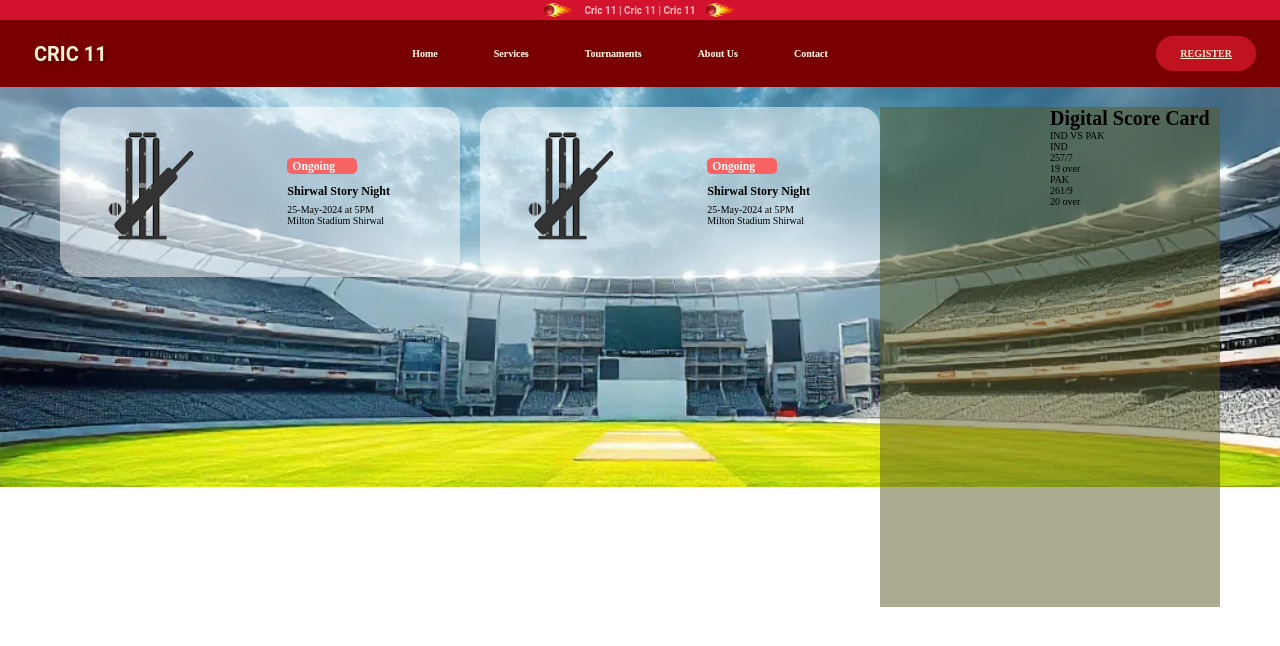
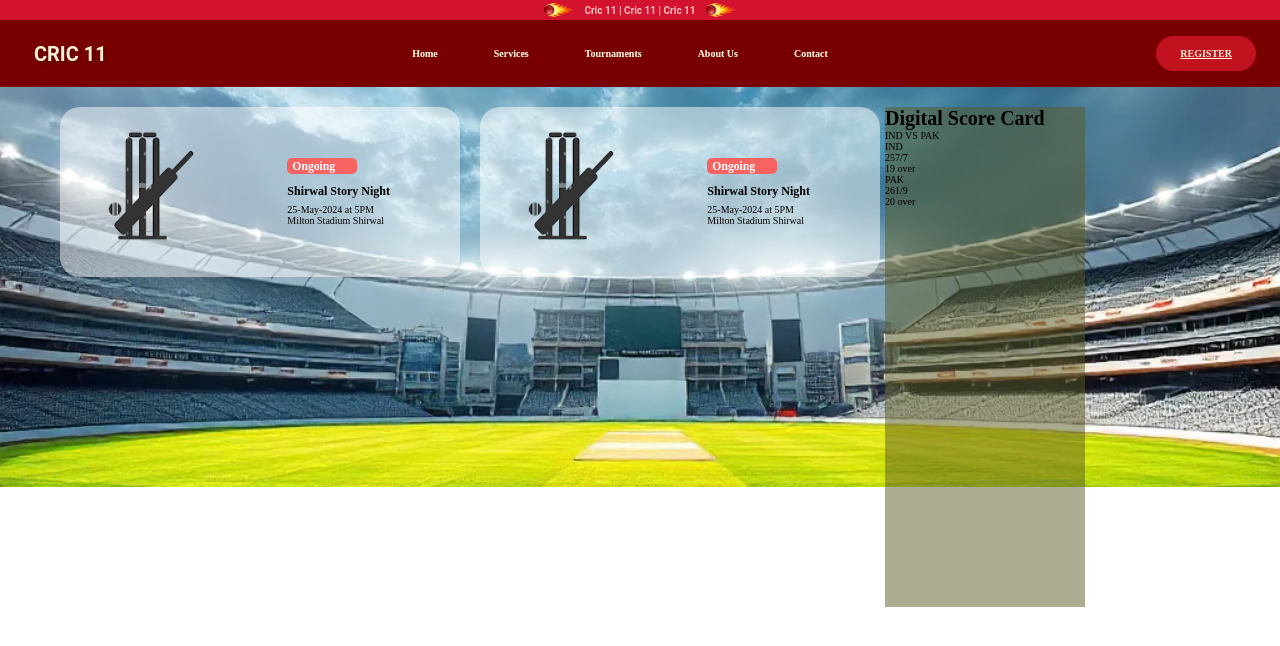
Before and after one commit to dhavalbathe/Cric11, a React (Vite) app in the folder CricHero/: page / in a window 1280 px wide. Shown: the top 646 px of the page. Built offline with nearby package versions, Linux system fonts and the light colour scheme; the HTML template or start-up script is replaced by a standard one.

Commit message:
right-section

```diff
--- a/CricHero/src/App.css
+++ b/CricHero/src/App.css
@@ -13,6 +13,7 @@
   background-repeat: no-repeat;
   padding: 2rem 6rem;
   display: flex;
+  gap: 5px;
 
 
 }
@@ -26,5 +27,4 @@
   width: 200px;
   height: 500px;
   background-color: rgba(90, 91, 37, 50%);
-  align-items: center;
 }
--- a/CricHero/src/App.jsx
+++ b/CricHero/src/App.jsx
@@ -23,11 +23,7 @@ function App() {
 
               </div>
           <div className="right-section">
-              <div className="text">
-                  </div>
-              <div className="matches"></div>
-              </div>
-              <div className="right-section">
+
               <h1>Digital Score Card</h1>
               <div className="match-type"></div>
               <div className="search-match"></div>
```
